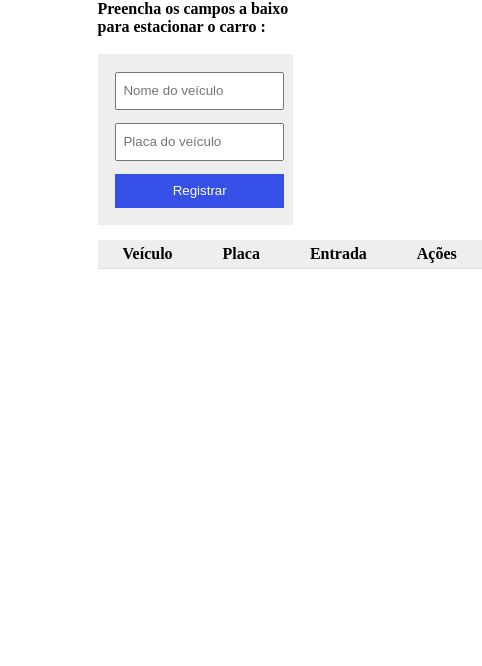
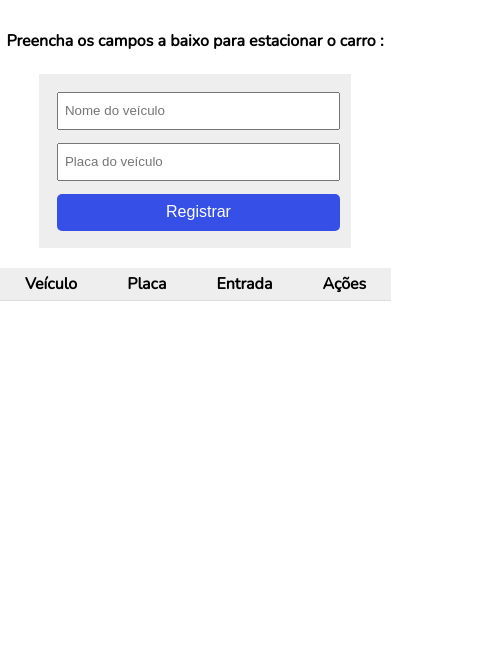
Before and after one commit to DiesonSDB/estacionamentoIfPark, a plain HTML site: page index.html in a window 390 px wide. Shown: the part 178-844 px from the top of the page, 482 px wide, since content can reach past the window. Drawn offline with nearby package versions, Linux system fonts and the light colour scheme.

Commit message:
ajustes mobile

```diff
--- a/index.html
+++ b/index.html
@@ -14,7 +14,7 @@
     <br>
     <h4>Preencha os campos a baixo para estacionar o carro :</h4>
     <br>
-    <div>
+    <div class="options">
         <input type="text" id="name" placeholder="Nome do veículo" autocomplete="off">
         <input type="text" id="licence" placeholder="Placa do veículo" autocomplete="off">
         <button id="send" class="success">Registrar</button>
--- a/main.js
+++ b/main.js
@@ -28,7 +28,7 @@ function renderGarage () {
             })}
         </td>
         <td>
-            <button class="delete">x</button>
+            <button class="delete">X</button>
         </td>
     `;
 
--- a/style.css
+++ b/style.css
@@ -1,7 +1,8 @@
+@import url('https://fonts.googleapis.com/css2?family=Nunito&display=swap');
+
 h1 {
     font-size: 48px;
     color: rgb(54, 80, 231);
-    display: flex;
     text-align: center;
     }
 * {
@@ -11,13 +12,15 @@ h1 {
 }
 
 body {
-    width: 50%;
+    /*width: 50%;*/
     margin: 2rem auto;
+    font-family: 'Nunito', sans-serif;
+    text-align: center;
 }
 
 div {
-    display: grid;
-    grid-template-columns: 1fr;
+    /*display: grid;
+    grid-template-columns: 1fr;*/
     background-color: #eee;
     padding: 0.7rem;
 }
@@ -39,19 +42,31 @@ button {
 .success {
     background-color: rgb(54, 80, 231);
     color: rgb(255, 255, 255);
+    border-radius: 5px;
+    font-size: medium;
 }
 
 .delete {
     background-color: rgb(231, 54, 54);
     color: rgb(255, 255, 255);
+    border-radius: 5px;
+    font-size: medium;
 }
-
+.options{
+    display: flex;
+    flex-direction: column;
+    width: 50%;
+    justify-content: space-around;
+    margin: 0 auto;
+}
 
 table {
     background-color: #eee;
     margin-top: .9rem;
     border-collapse: collapse;
-    width: 100%;
+    width: 50%;
+    margin: 0 auto;
+    margin-top: 20px;
 }
 
 th, td {
@@ -59,3 +74,9 @@ th, td {
     text-align: left;
     border-bottom: 1px solid #ddd;
 }
+
+@media (max-width: 400px){
+    .options{
+        width: 80%;
+    }
+}
```
